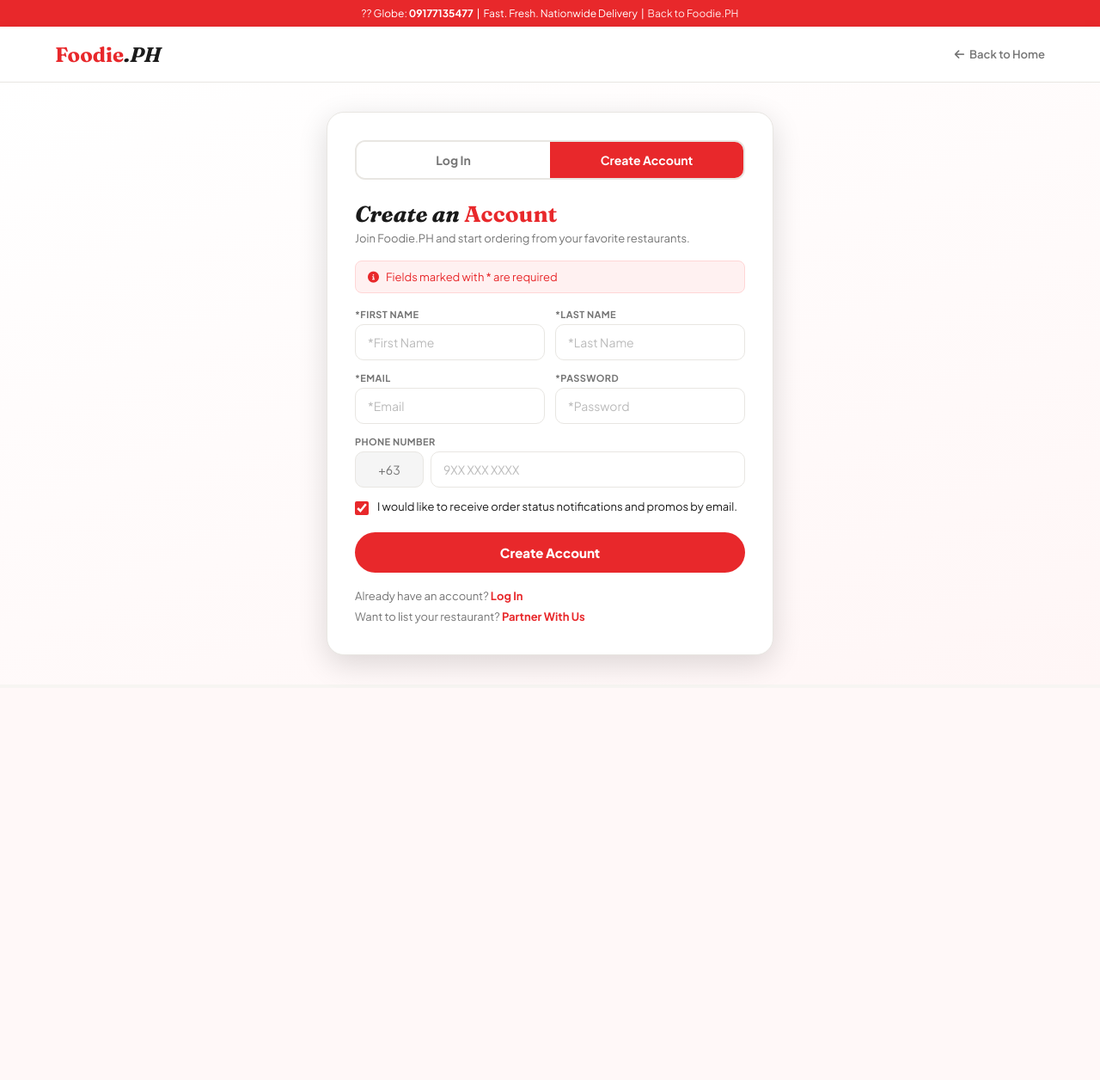
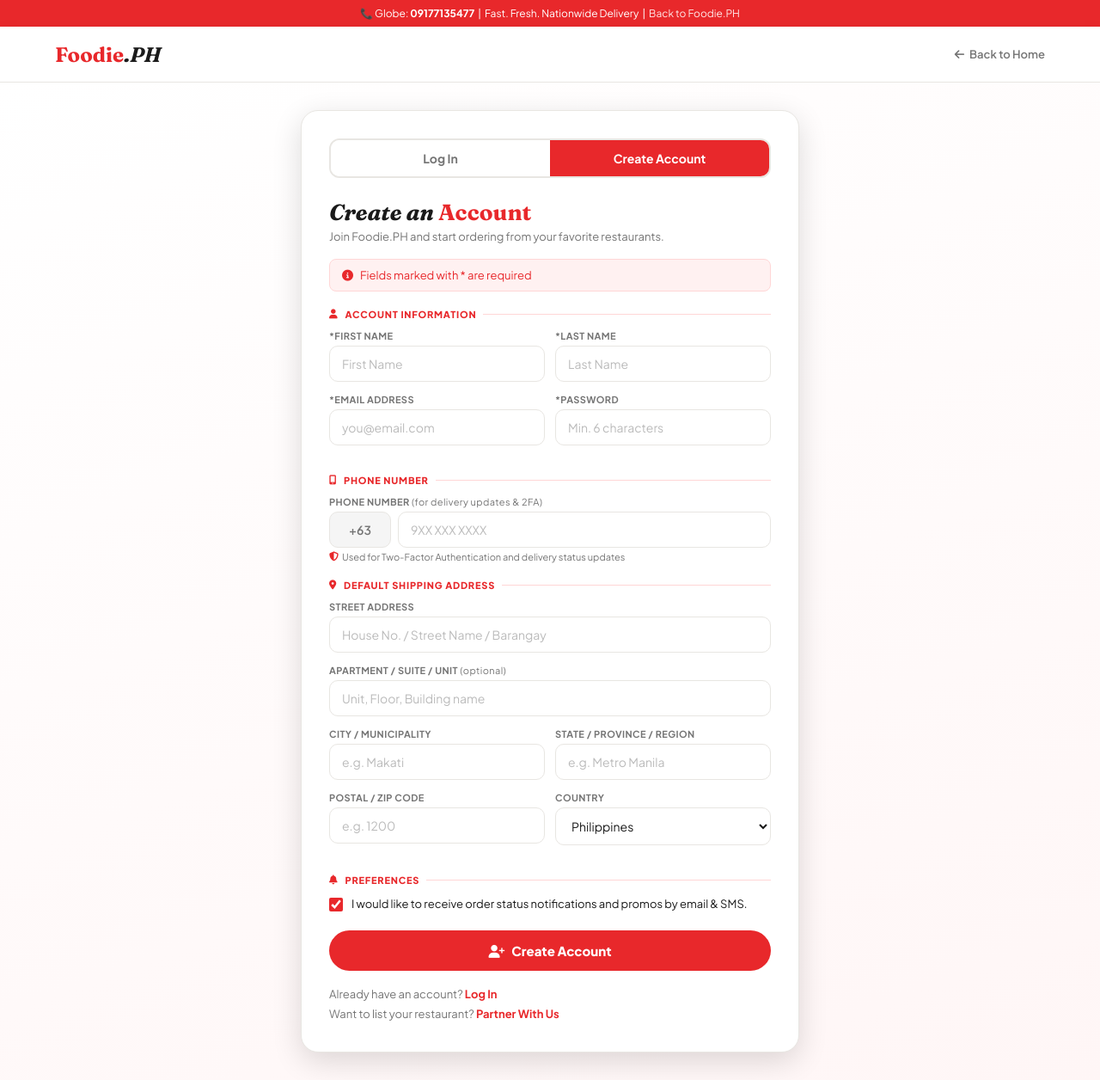
Before and after one commit to BarsNic123/WebsiteFoodie, a PHP site: page /WebsiteFoodie/register.php in a window 1280 px wide. Shown: the whole page at 86% size. Before the commit the page ends 779 px from the top, so only its background shows below. Run offline with PHP 8.4, Linux system fonts and the light colour scheme.

Commit message:
Auto-save: Mon 05/18/2026  0:04:15.31

```diff
--- a/register.php
+++ b/register.php
@@ -1,19 +1,47 @@
 <?php
 declare(strict_types=1);
 require_once __DIR__ . '/includes/auth.php';
+require_once __DIR__ . '/includes/db.php';
 $error = ''; $success = '';
 if ($_SERVER['REQUEST_METHOD'] === 'POST') {
-    $first    = trim((string)($_POST['first_name'] ?? ''));
-    $last     = trim((string)($_POST['last_name']  ?? ''));
-    $email    = trim((string)($_POST['email']      ?? ''));
-    $password = trim((string)($_POST['password']   ?? ''));
-    $phone    = trim((string)($_POST['phone']      ?? ''));
-    $name     = $first . ' ' . $last;
-    try {
-        registerUser($name, $email, $password);
-        $success = 'Account created! You can now log in.';
-    } catch (Throwable $e) { $error = $e->getMessage(); }
+    $first    = trim((string)($_POST['first_name']    ?? ''));
+    $last     = trim((string)($_POST['last_name']     ?? ''));
+    $email    = trim((string)($_POST['email']         ?? ''));
+    $password = trim((string)($_POST['password']      ?? ''));
+    $phone    = trim((string)($_POST['phone']         ?? ''));
+    $street   = trim((string)($_POST['street']        ?? ''));
+    $unit     = trim((string)($_POST['unit']          ?? ''));
+    $city     = trim((string)($_POST['city']          ?? ''));
+    $state    = trim((string)($_POST['state']         ?? ''));
+    $postal   = trim((string)($_POST['postal']        ?? ''));
+    $country  = trim((string)($_POST['country']       ?? 'Philippines'));
+    $notify   = isset($_POST['notify']) ? 1 : 0;
+    $name     = trim($first . ' ' . $last);
+    if ($first === '' || $last === '') { $error = 'Please enter your first and last name.'; }
+    elseif (!filter_var($email, FILTER_VALIDATE_EMAIL)) { $error = 'Please enter a valid email address.'; }
+    elseif (strlen($password) < 6) { $error = 'Password must be at least 6 characters.'; }
+    else {
+        try {
+            $userId = registerUser($name, $email, $password);
+            // Save extended profile fields
+            $config = require __DIR__ . '/config.php';
+            if ($config['use_database']) {
+                $pdo = db();
+                $pdo->prepare("UPDATE users SET
+                    first_name=?, last_name=?, phone=?,
+                    street_address=?, unit=?, city=?, state=?, postal_code=?, country=?,
+                    email_notifications=?
+                    WHERE id=?")->execute([
+                    $first, $last, $phone,
+                    $street, $unit, $city, $state, $postal, $country,
+                    $notify, $userId
+                ]);
+            }
+            $success = 'Account created! You can now log in.';
+        } catch (Throwable $e) { $error = $e->getMessage(); }
+    }
 }
+function val(string $k): string { return htmlspecialchars($_POST[$k] ?? '', ENT_QUOTES, 'UTF-8'); }
 ?><!doctype html>
 <html lang="en">
 <head>
@@ -36,7 +64,7 @@ nav{background:#fff;border-bottom:1px solid var(--border);box-shadow:0 2px 12px
 .nav-back{margin-left:auto;font-size:13px;font-weight:600;color:var(--muted);display:flex;align-items:center;gap:6px}
 .nav-back:hover{color:var(--brand)}
 .auth-shell{min-height:calc(100vh - 100px);display:grid;place-items:center;padding:32px 16px;background:linear-gradient(160deg,#fff 0%,#fff6f6 100%)}
-.box{width:100%;max-width:520px;background:var(--surface);border:1px solid var(--border);border-radius:20px;padding:32px;box-shadow:var(--shadow-lg)}
+.box{width:100%;max-width:580px;background:var(--surface);border:1px solid var(--border);border-radius:20px;padding:32px;box-shadow:var(--shadow-lg)}
 .tab-bar{display:grid;grid-template-columns:1fr 1fr;border:2px solid var(--border);border-radius:12px;overflow:hidden;margin-bottom:24px}
 .tab-btn{padding:12px;font-family:var(--font);font-size:14px;font-weight:700;border:none;cursor:pointer;background:#fff;color:var(--muted);transition:all .2s}
 .tab-btn.active{background:var(--brand);color:#fff}
@@ -44,28 +72,32 @@ nav{background:#fff;border-bottom:1px solid var(--border);box-shadow:0 2px 12px
 .box-title em{font-style:normal;color:var(--brand)}
 .box-sub{font-size:13px;color:var(--muted);margin-bottom:18px}
 .info-bar{background:#fff1f1;border:1px solid #ffd6d6;border-radius:8px;padding:10px 14px;font-size:13px;color:var(--brand);display:flex;align-items:center;gap:8px;margin-bottom:18px}
+.section-label{font-size:11px;font-weight:800;text-transform:uppercase;letter-spacing:.8px;color:var(--brand);margin:20px 0 12px;display:flex;align-items:center;gap:8px}
+.section-label::after{content:'';flex:1;height:1px;background:#ffd6d6}
 .form-row{display:grid;grid-template-columns:1fr 1fr;gap:12px}
+.form-row-3{display:grid;grid-template-columns:1fr 1fr 1fr;gap:12px}
 .form-group{margin-bottom:14px}
 .form-group label{display:block;font-size:11px;font-weight:700;color:var(--muted);margin-bottom:5px;text-transform:uppercase;letter-spacing:.4px}
 .form-group input,.form-group select{width:100%;padding:11px 14px;border:1.5px solid var(--border);border-radius:10px;font-family:var(--font);font-size:14px;color:var(--text);background:#fff;transition:border-color .2s}
 .form-group input:focus,.form-group select:focus{outline:none;border-color:var(--brand);box-shadow:0 0 0 3px rgba(232,40,43,.1)}
 .form-group input::placeholder{color:#bbb}
-.phone-row{display:grid;grid-template-columns:80px 1fr;gap:8px}
-.check-row{display:flex;align-items:flex-start;gap:10px;font-size:13px;color:var(--text);margin-bottom:12px;cursor:pointer}
+.form-group .hint{font-size:11px;color:var(--muted);margin-top:4px;display:flex;align-items:center;gap:4px}
+.phone-row{display:grid;grid-template-columns:72px 1fr;gap:8px}
+.check-row{display:flex;align-items:flex-start;gap:10px;font-size:13px;color:var(--text);margin-bottom:12px;cursor:pointer;line-height:1.5}
 .check-row input[type=checkbox]{width:16px;height:16px;accent-color:var(--brand);margin-top:2px;flex-shrink:0}
 .submit-btn{width:100%;padding:14px;background:var(--brand);color:#fff;border:none;border-radius:999px;font-family:var(--font);font-size:15px;font-weight:800;cursor:pointer;transition:background .2s;margin-top:8px}
 .submit-btn:hover{background:var(--brand-dark)}
 .links{margin-top:16px;font-size:13px;color:var(--muted);line-height:1.8}
 .links a{color:var(--brand);font-weight:700}
 .links a:hover{color:var(--brand-dark);text-decoration:underline}
-.alert{margin-top:14px;padding:12px 14px;border-radius:10px;font-size:13px}
+.alert{margin-top:14px;padding:12px 14px;border-radius:10px;font-size:13px;display:flex;align-items:flex-start;gap:8px}
 .alert-error{background:#fde8e8;color:#a61b1d;border:1px solid #f8c6c6}
 .alert-ok{background:#e8f8ee;color:#146c2f;border:1px solid #c3ebd0}
-@media(max-width:480px){.form-row{grid-template-columns:1fr}}
+@media(max-width:520px){.form-row,.form-row-3{grid-template-columns:1fr}}
 </style>
 </head>
 <body>
-<div class="topbar">?? Globe: <strong>09177135477</strong> &nbsp;|&nbsp; Fast. Fresh. Nationwide Delivery &nbsp;|&nbsp; <a href="foodieph.html">Back to Foodie.PH</a></div>
+<div class="topbar">&#128222; Globe: <strong>09177135477</strong> &nbsp;|&nbsp; Fast. Fresh. Nationwide Delivery &nbsp;|&nbsp; <a href="foodieph.html">Back to Foodie.PH</a></div>
 <nav><div class="nav-inner">
   <a href="foodieph.html" class="logo">Foodie<span>.PH</span></a>
   <a href="foodieph.html" class="nav-back"><i class="fas fa-arrow-left"></i> Back to Home</a>
@@ -79,27 +111,73 @@ nav{background:#fff;border-bottom:1px solid var(--border);box-shadow:0 2px 12px
   <h1 class="box-title">Create an <em>Account</em></h1>
   <p class="box-sub">Join Foodie.PH and start ordering from your favorite restaurants.</p>
   <div class="info-bar"><i class="fas fa-circle-info"></i> Fields marked with * are required</div>
+
+  <?php if ($success !== ''): ?>
+    <div class="alert alert-ok"><i class="fas fa-circle-check"></i><span><?= htmlspecialchars($success, ENT_QUOTES, 'UTF-8') ?> <a href="login.php">Login now &rarr;</a></span></div>
+  <?php else: ?>
   <form method="post" id="reg-form">
+
+    <!-- Account Info -->
+    <div class="section-label"><i class="fas fa-user"></i> Account Information</div>
     <div class="form-row">
-      <div class="form-group"><label>*First Name</label><input type="text" name="first_name" placeholder="*First Name" required value="<?= htmlspecialchars($_POST['first_name'] ?? '', ENT_QUOTES, 'UTF-8') ?>"></div>
-      <div class="form-group"><label>*Last Name</label><input type="text" name="last_name" placeholder="*Last Name" required value="<?= htmlspecialchars($_POST['last_name'] ?? '', ENT_QUOTES, 'UTF-8') ?>"></div>
+      <div class="form-group"><label>*First Name</label><input type="text" name="first_name" placeholder="First Name" required value="<?= val('first_name') ?>"></div>
+      <div class="form-group"><label>*Last Name</label><input type="text" name="last_name" placeholder="Last Name" required value="<?= val('last_name') ?>"></div>
     </div>
     <div class="form-row">
-      <div class="form-group"><label>*Email</label><input type="email" name="email" placeholder="*Email" required value="<?= htmlspecialchars($_POST['email'] ?? '', ENT_QUOTES, 'UTF-8') ?>"></div>
-      <div class="form-group"><label>*Password</label><input type="password" name="password" placeholder="*Password" required minlength="6"></div>
+      <div class="form-group"><label>*Email Address</label><input type="email" name="email" placeholder="you@email.com" required value="<?= val('email') ?>"></div>
+      <div class="form-group"><label>*Password</label><input type="password" name="password" placeholder="Min. 6 characters" required minlength="6"></div>
+    </div>
+
+    <!-- Phone -->
+    <div class="section-label"><i class="fas fa-mobile-screen"></i> Phone Number</div>
+    <div class="form-group">
+      <label>Phone Number <span style="color:var(--muted);font-weight:400;text-transform:none">(for delivery updates &amp; 2FA)</span></label>
+      <div class="phone-row">
+        <input type="text" value="+63" readonly style="background:#f5f5f5;color:var(--muted);text-align:center;font-weight:600">
+        <input type="tel" name="phone" placeholder="9XX XXX XXXX" value="<?= val('phone') ?>">
+      </div>
+      <p class="hint"><i class="fas fa-shield-halved" style="color:var(--brand)"></i> Used for Two-Factor Authentication and delivery status updates</p>
+    </div>
+
+    <!-- Shipping Address -->
+    <div class="section-label"><i class="fas fa-location-dot"></i> Default Shipping Address</div>
+    <div class="form-group">
+      <label>Street Address</label>
+      <input type="text" name="street" placeholder="House No. / Street Name / Barangay" value="<?= val('street') ?>">
     </div>
     <div class="form-group">
-      <label>Phone Number</label>
-      <div class="phone-row">
-        <input type="text" value="+63" readonly style="background:#f5f5f5;color:var(--muted);text-align:center">
-        <input type="tel" name="phone" placeholder="9XX XXX XXXX">
+      <label>Apartment / Suite / Unit <span style="color:var(--muted);font-weight:400;text-transform:none">(optional)</span></label>
+      <input type="text" name="unit" placeholder="Unit, Floor, Building name" value="<?= val('unit') ?>">
+    </div>
+    <div class="form-row">
+      <div class="form-group"><label>City / Municipality</label><input type="text" name="city" placeholder="e.g. Makati" value="<?= val('city') ?>"></div>
+      <div class="form-group"><label>State / Province / Region</label><input type="text" name="state" placeholder="e.g. Metro Manila" value="<?= val('state') ?>"></div>
+    </div>
+    <div class="form-row">
+      <div class="form-group"><label>Postal / Zip Code</label><input type="text" name="postal" placeholder="e.g. 1200" value="<?= val('postal') ?>"></div>
+      <div class="form-group"><label>Country</label>
+        <select name="country">
+          <option value="Philippines" <?= (val('country')==='Philippines'||val('country')==='') ? 'selected':'' ?>>Philippines</option>
+          <option value="United States" <?= val('country')==='United States'?'selected':'' ?>>United States</option>
+          <option value="Canada" <?= val('country')==='Canada'?'selected':'' ?>>Canada</option>
+          <option value="Australia" <?= val('country')==='Australia'?'selected':'' ?>>Australia</option>
+          <option value="United Kingdom" <?= val('country')==='United Kingdom'?'selected':'' ?>>United Kingdom</option>
+          <option value="Singapore" <?= val('country')==='Singapore'?'selected':'' ?>>Singapore</option>
+          <option value="Japan" <?= val('country')==='Japan'?'selected':'' ?>>Japan</option>
+          <option value="Other" <?= val('country')==='Other'?'selected':'' ?>>Other</option>
+        </select>
       </div>
     </div>
-    <label class="check-row"><input type="checkbox" name="notify" checked><span>I would like to receive order status notifications and promos by email.</span></label>
-    <button type="submit" class="submit-btn">Create Account</button>
+
+    <!-- Preferences -->
+    <div class="section-label"><i class="fas fa-bell"></i> Preferences</div>
+    <label class="check-row"><input type="checkbox" name="notify" checked><span>I would like to receive order status notifications and promos by email &amp; SMS.</span></label>
+
+    <button type="submit" class="submit-btn"><i class="fas fa-user-plus" style="margin-right:8px"></i>Create Account</button>
   </form>
-  <?php if ($error !== ''): ?><div class="alert alert-error"><i class="fas fa-circle-exclamation"></i> <?= htmlspecialchars($error, ENT_QUOTES, 'UTF-8') ?></div><?php endif; ?>
-  <?php if ($success !== ''): ?><div class="alert alert-ok"><i class="fas fa-circle-check"></i> <?= htmlspecialchars($success, ENT_QUOTES, 'UTF-8') ?> <a href="login.php">Login now</a></div><?php endif; ?>
+  <?php if ($error !== ''): ?><div class="alert alert-error"><i class="fas fa-circle-exclamation"></i><span><?= htmlspecialchars($error, ENT_QUOTES, 'UTF-8') ?></span></div><?php endif; ?>
+  <?php endif; ?>
+
   <div class="links">
     Already have an account? <a href="login.php">Log In</a><br>
     Want to list your restaurant? <a href="partner.php">Partner With Us</a>
```
Also changed, not shown: api/seed.php (+15 -0 lines), sql/schema.sql (+7 -1 lines).
